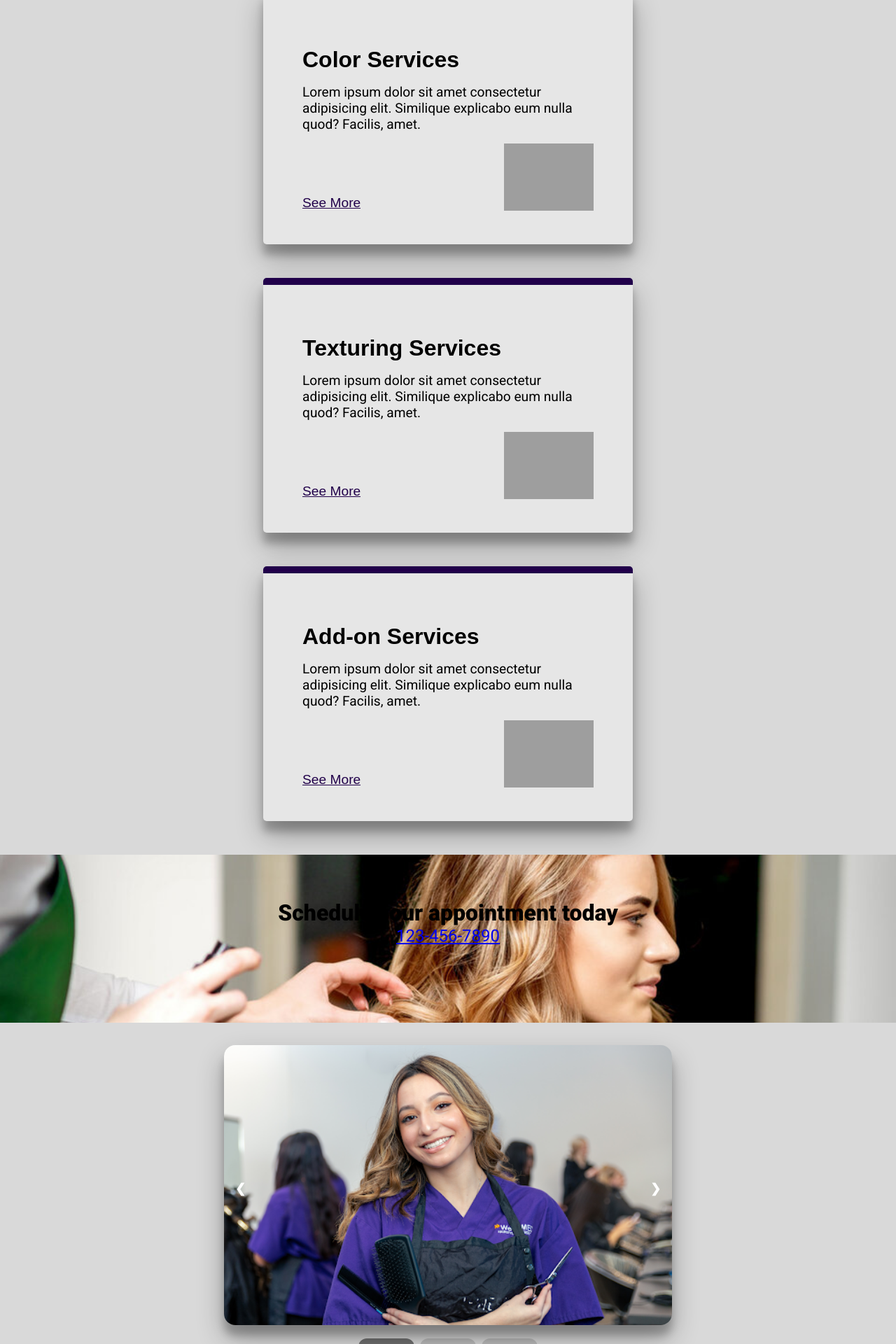
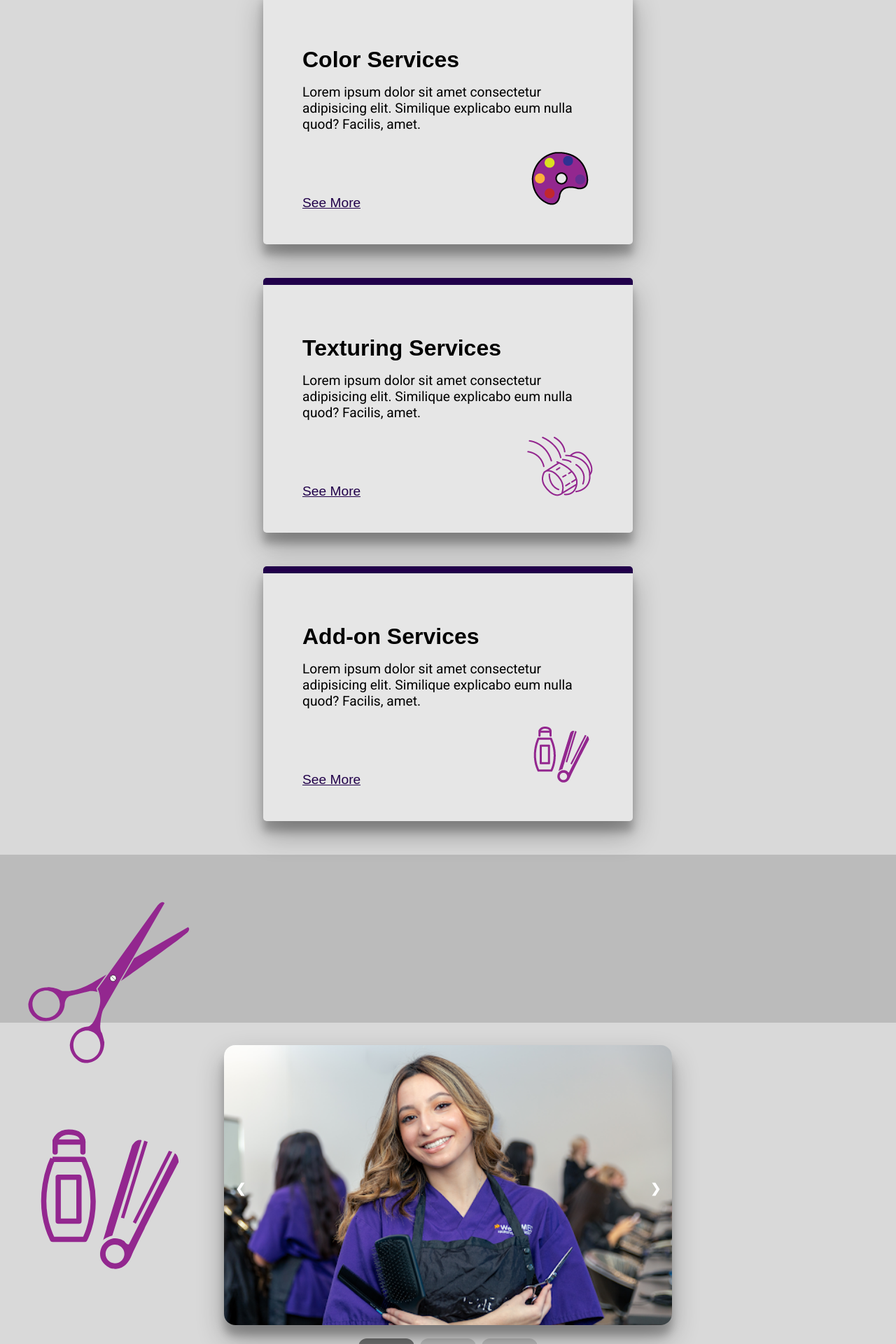
Before and after one commit to 0eef0/wmCosmetology, a Node server app: page / in a window 1280 px wide. Shown: the part 1040-2960 px from the top of the page at 70% size. Run offline with Node 20, Linux system fonts and the light colour scheme; some libraries are stand-ins or nearby versions; grey boxes are pictures that could not be loaded.

Commit message:
nearly done with images

```diff
--- a/views/pages/index.ejs
+++ b/views/pages/index.ejs
@@ -28,8 +28,10 @@
     <%- include('../partials/serviceCards/service-card4'); %>
   </div>
   <div class="schedule">
+    <div class="homeleft"></div>
     <div class="phonetext">Schedule your appointment today</div>
     <a href="tel:" class="phonenumber">123-456-7890</a>
+    <div class="homeright"></div>
   </div>
   <div class="slideshow-container">
     <div class="mySlides fade">
--- a/views/partials/serviceCards/service-card.ejs
+++ b/views/partials/serviceCards/service-card.ejs
@@ -3,6 +3,6 @@
     <p >Lorem ipsum dolor sit amet consectetur adipisicing elit. Similique explicabo eum nulla quod? Facilis, amet.</p>
     <div class="row">
         <button onClick="showModal()">See More</button>
-        <img src="https://assets.codepen.io/2301174/icon-supervisor.svg" alt="Icon">
+        <img src="../../assets/hair.png" alt="Icon">
     </div>
 </div>
--- a/views/partials/serviceCards/service-card2.ejs
+++ b/views/partials/serviceCards/service-card2.ejs
@@ -3,6 +3,6 @@
     <p class="desc">Lorem ipsum dolor sit amet consectetur adipisicing elit. Similique explicabo eum nulla quod? Facilis, amet.</p>
     <div class="row">
         <button onClick="showModal2()">See More</button>
-        <img src="https://assets.codepen.io/2301174/icon-supervisor.svg" alt="Icon">
+        <img src="../../assets/color.png" alt="Icon">
     </div>
 </div>
--- a/views/partials/serviceCards/service-card3.ejs
+++ b/views/partials/serviceCards/service-card3.ejs
@@ -3,6 +3,6 @@
     <p class="desc">Lorem ipsum dolor sit amet consectetur adipisicing elit. Similique explicabo eum nulla quod? Facilis, amet.</p>
     <div class="row">
         <button onClick="showModal3()">See More</button>
-        <img src="https://assets.codepen.io/2301174/icon-supervisor.svg" alt="Icon">
+        <img src="../../assets/texture.png" alt="Icon">
     </div>
 </div>
--- a/views/partials/serviceCards/service-card4.ejs
+++ b/views/partials/serviceCards/service-card4.ejs
@@ -4,6 +4,6 @@
     <p class="desc">Lorem ipsum dolor sit amet consectetur adipisicing elit. Similique explicabo eum nulla quod? Facilis, amet.</p>
     <div class="row">
         <button onClick="showModal4()">See More</button>
-        <img src="https://assets.codepen.io/2301174/icon-supervisor.svg" alt="Icon">
+        <img src="../../assets/add.png" alt="Icon">
     </div>
 </div>
--- a/views/styles/components/_homepage.scss
+++ b/views/styles/components/_homepage.scss
@@ -138,14 +138,11 @@
   text-align: center;
   background-color: #bbb;
   padding:4rem 2rem 4rem 2rem ;
-  background-image: url(../../assets/360_F_421546924_ier1so1zCu2uENgFzGUMilGo3LDqs6gQ.jpg);
-  background-repeat: no-repeat;
-  background-size: cover;
 }
 
 @media screen and (max-width:1000px){
   .schedule{
-    background-image: url(../../assets/slide1.png);
+    background-image: url(../../assets/blank.png);
   }
 }
 
@@ -162,3 +159,17 @@
 .phonenumber:hover{
   color: rgb(255, 0, 255);
 }
+
+.homeleft{
+  height: 15rem;
+  width: 100%;
+  background-image: url(../../assets/hair.svg);
+  background-repeat: no-repeat;
+}
+
+.homeright{
+  height: 15rem;
+  width: 100%;
+  background-image: url(../../assets/add.svg);
+  background-repeat: no-repeat;
+}
--- a/views/styles/main.css
+++ b/views/styles/main.css
@@ -784,14 +784,11 @@
   text-align: center;
   background-color: #bbb;
   padding: 4rem 2rem 4rem 2rem;
-  background-image: url(../../assets/360_F_421546924_ier1so1zCu2uENgFzGUMilGo3LDqs6gQ.jpg);
-  background-repeat: no-repeat;
-  background-size: cover;
 }
 
 @media screen and (max-width: 1000px) {
   .schedule {
-    background-image: url(../../assets/slide1.png);
+    background-image: url(../../assets/blank.png);
   }
 }
 .phonetext {
@@ -806,6 +803,20 @@
 
 .phonenumber:hover {
   color: rgb(255, 0, 255);
+}
+
+.homeleft {
+  height: 15rem;
+  width: 100%;
+  background-image: url(../../assets/hair.svg);
+  background-repeat: no-repeat;
+}
+
+.homeright {
+  height: 15rem;
+  width: 100%;
+  background-image: url(../../assets/add.svg);
+  background-repeat: no-repeat;
 }
 
 .banner-container {
```
Also changed, not shown: views/assets/add.png (added), views/assets/add.svg (added), views/assets/color.png (added), views/assets/hair.png (added), views/assets/hair.svg (added), views/assets/texture.png (added), 1 other file.
